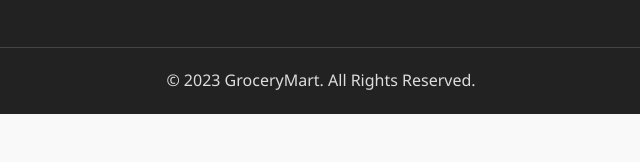
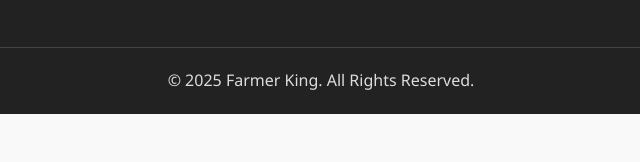
Before and after one commit to suryank05/e-commerce_frontend, a plain HTML site: page the_frontend/index.html in a window 1280 px wide. Shown: the part 4328-4490 px from the top of the page, 319-959 px from the left. Drawn offline with Linux system fonts and the light colour scheme.

Commit message:
Update index.html

```diff
--- a/the_frontend/index.html
+++ b/the_frontend/index.html
@@ -164,7 +164,7 @@
                 </div>
             </div>
             <div class="footer-bottom">
-                <p>&copy; 2023 GroceryMart. All Rights Reserved.</p>
+                <p>&copy; 2025 Farmer King. All Rights Reserved.</p>
             </div>
         </div>
     </footer>
```
